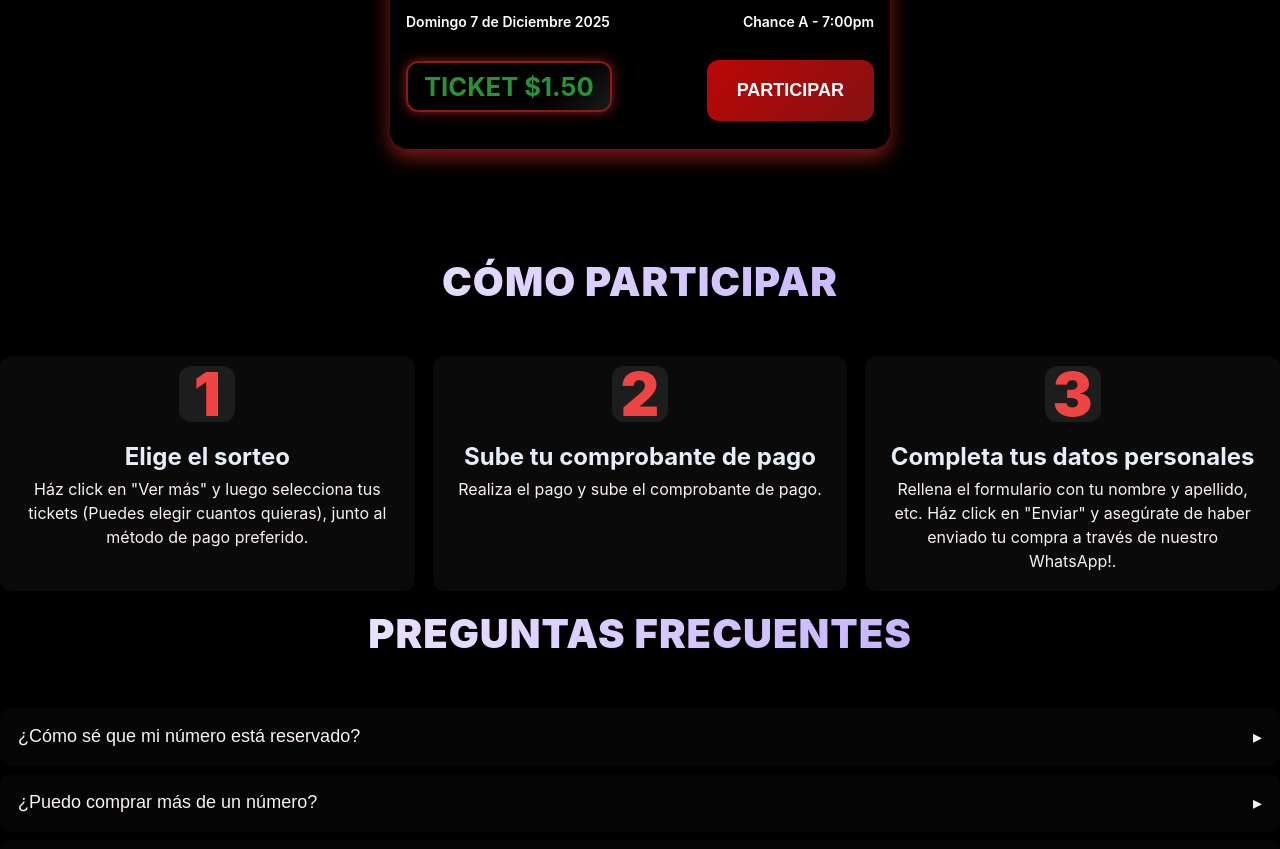
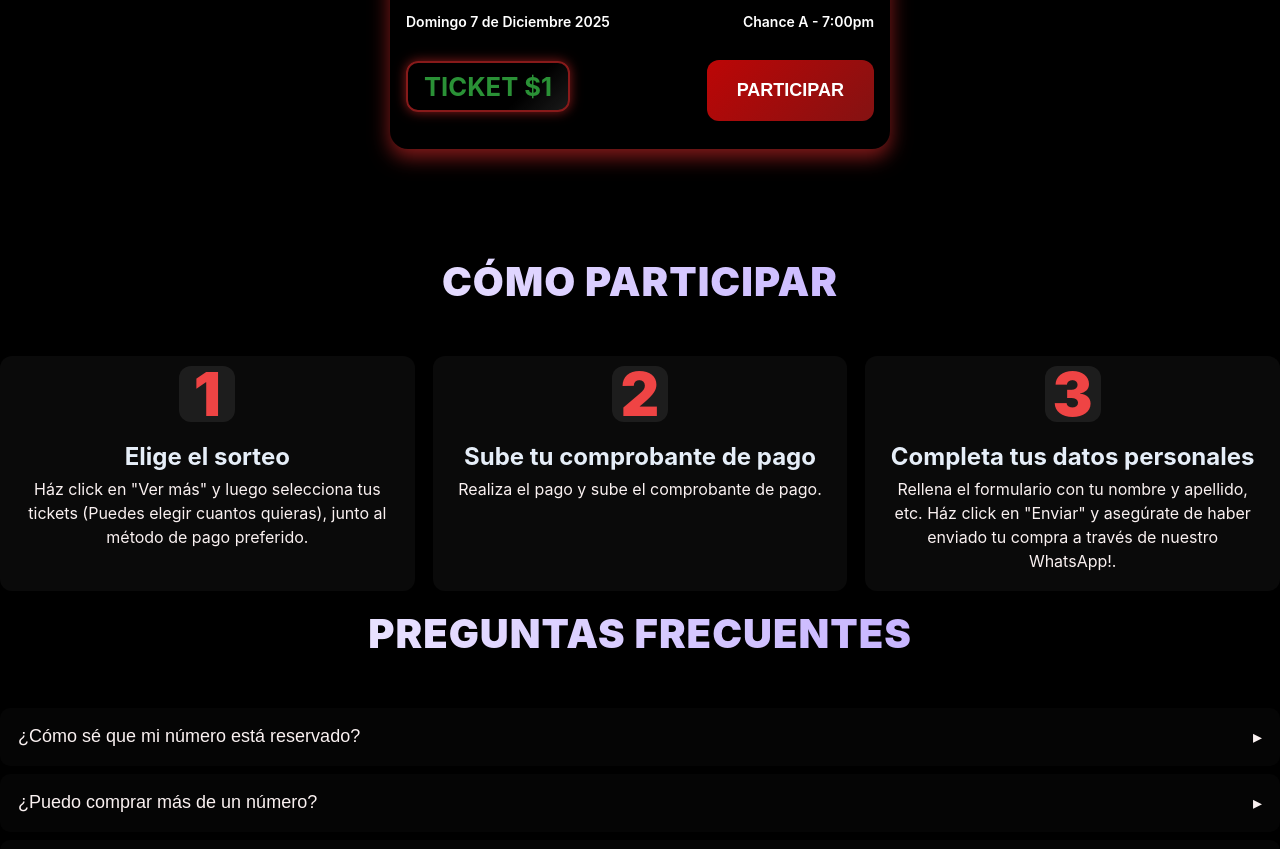
Before and after one commit to invstarshop/puramelma, a plain HTML site: page index.html in a window 1280 px wide. Shown: the part 1869-2718 px from the top of the page. Drawn offline with Linux system fonts and the light colour scheme.

Commit message:
Update index.html

```diff
--- a/index.html
+++ b/index.html
@@ -152,7 +152,7 @@
 
   <!-- Fila de precio y botón -->
   <div class="rifa-row">
-    <span class="rifa-price">TICKET $1.50</span>
+    <span class="rifa-price">TICKET $1</span>
     <button class="rifa-btn" onclick="location.href='rifadisponible.html'">Participar</button>
   </div>
 
```
